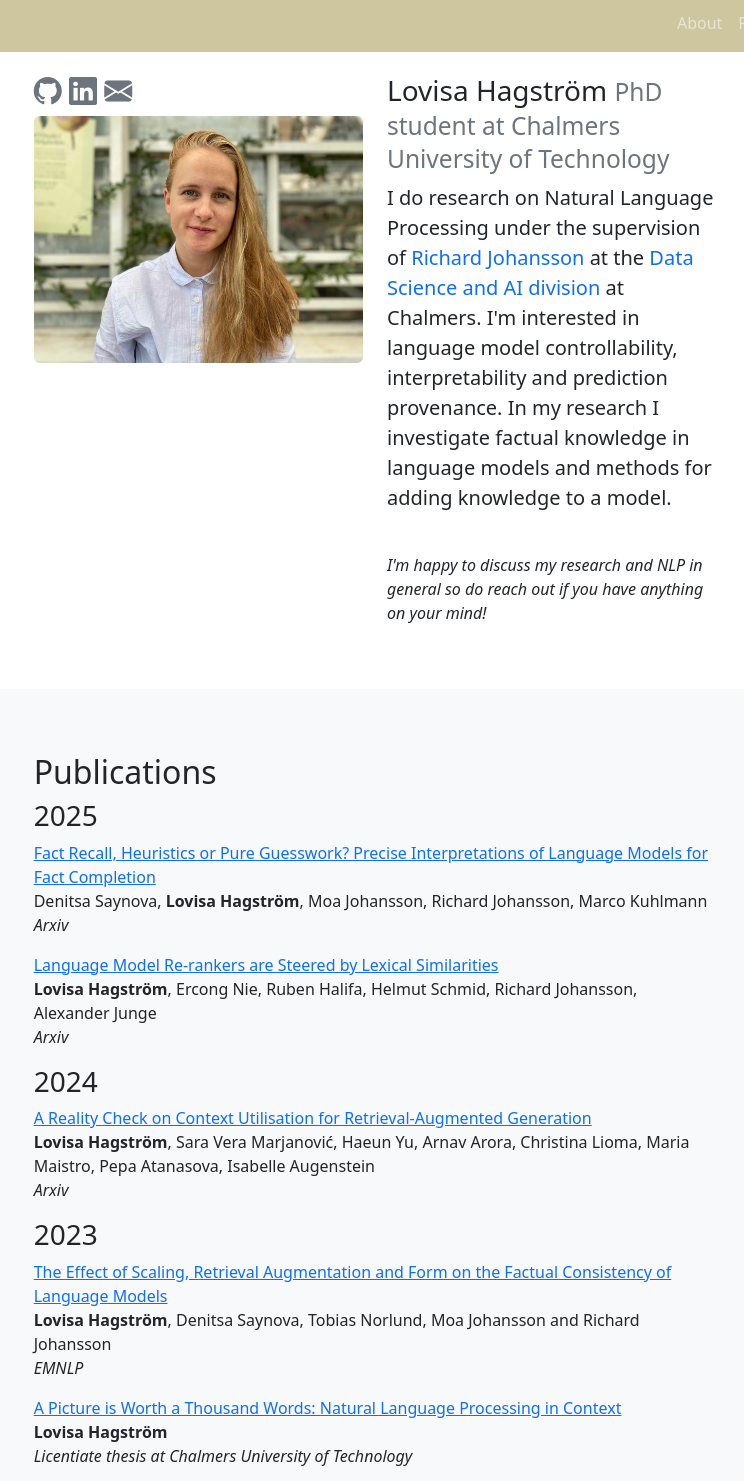
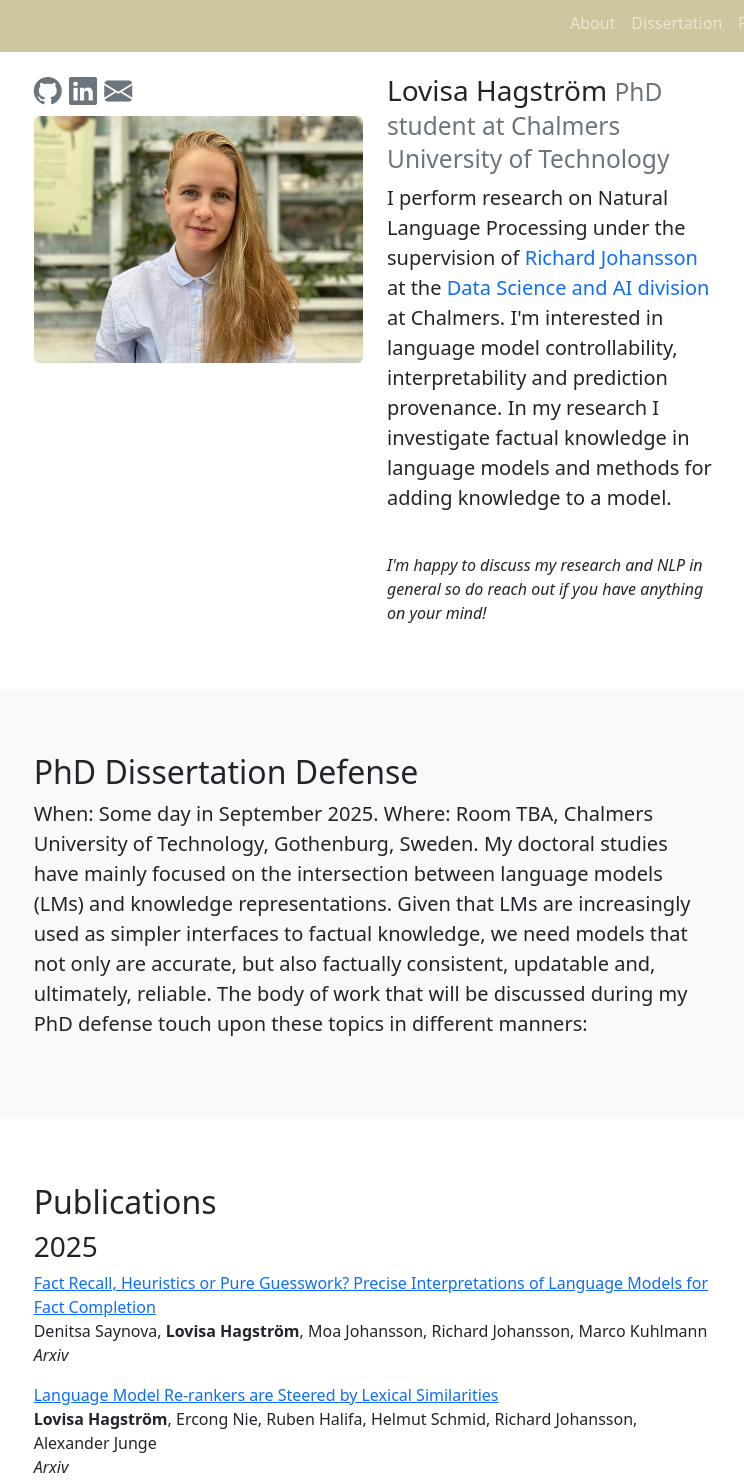
Before and after one commit to lovhag/lovhag.github.io, a plain HTML site: page index.html in a window 1280 px wide. Shown: the part 6-1487 px from the top of the page, without its empty margins (265-1009 px from the left). Drawn offline with nearby package versions, Linux system fonts and the light colour scheme; some icons are missing.

Commit message:
Add dissertation info

```diff
--- a/index.html
+++ b/index.html
@@ -23,6 +23,7 @@
                 <div class="collapse navbar-collapse" id="navbarResponsive">
                     <ul class="navbar-nav ms-auto">
                         <li class="nav-item"><a class="nav-link" href="#about">About</a></li>
+                        <li class="nav-item"><a class="nav-link" href="#dissertation">Dissertation</a></li>
                         <li class="nav-item"><a class="nav-link" href="#publications">Publications</a></li>
                         <li class="nav-item"><a class="nav-link" href="#teaching">Teaching</a></li>
                     </ul>
@@ -54,15 +55,30 @@
                         <h3>Lovisa Hagström
                             <small class="text-muted">PhD student at Chalmers University of Technology</small>
                         </h3>
-                        <p class="lead">I do research on Natural Language Processing under the supervision of <a href="https://www.cse.chalmers.se/~richajo/" target="_blank" class="text-decoration-none">Richard Johansson</a> at the <a href="https://www.chalmers.se/en/departments/cse/our-research/data-science-and-ai/" target="_blank" class="text-decoration-none">Data Science and AI division</a> at Chalmers. I'm interested in language model controllability, interpretability and prediction provenance. In my research I investigate factual knowledge in language models and methods for adding knowledge to a model.</p>
+                        <p class="lead">I perform research on Natural Language Processing under the supervision of <a href="https://www.cse.chalmers.se/~richajo/" target="_blank" class="text-decoration-none">Richard Johansson</a> at the <a href="https://www.chalmers.se/en/departments/cse/our-research/data-science-and-ai/" target="_blank" class="text-decoration-none">Data Science and AI division</a> at Chalmers. I'm interested in language model controllability, interpretability and prediction provenance. In my research I investigate factual knowledge in language models and methods for adding knowledge to a model.</p>
                         <br/>
                         <em>I'm happy to discuss my research and NLP in general so do reach out if you have anything on your mind!</em>
                     </div>
                 </div>
             </div>
         </section>
+        <!-- Dissertation section-->
+        <section class="bg-light" id="dissertation">
+            <div class="container px-4">
+                <div class="row gx-4 mx-3 justify-content-center">
+                    <div class="col-lg-8 mx-auto">
+                        <h2>PhD Dissertation Defense</h2>
+                        <p class="lead">
+                            When: Some day in September 2025.
+                            Where: Room TBA, Chalmers University of Technology, Gothenburg, Sweden.
+                            My doctoral studies have mainly focused on the intersection between language models (LMs) and knowledge representations. Given that LMs are increasingly used as simpler interfaces to factual knowledge, we need models that not only are accurate, but also factually consistent, updatable and, ultimately, reliable. The body of work that will be discussed during my PhD defense touch upon these topics in different manners:
+                        </p>
+                    </div>
+                </div>
+            </div>
+        </section>
         <!-- Publications section-->
-        <section class="bg-light" id="publications">
+        <section id="publications">
             <div class="container px-4">
                 <div class="row gx-4 mx-3 justify-content-center">
                     <div class="col-lg-8 mx-auto">
@@ -127,7 +143,7 @@
             </div>
         </section>
         <!-- Teaching section-->
-        <section id="teaching">
+        <section class="bg-light" id="teaching">
             <div class="container px-4">
                 <div class="row gx-4 mx-3 mb-5 justify-content-center">
                     <div class="col-lg-8 mx-auto">
@@ -142,7 +158,7 @@
             </div>
         </section>
         <!-- Footer-->
-        <footer class="py-4 bg-light">
+        <footer class="py-4">
             <div class="container px-4"><p class="m-0 text-center text-black">&copy; Lovisa Hagström 2023</p></div>
         </footer>
         <!-- Bootstrap core JS-->
```
